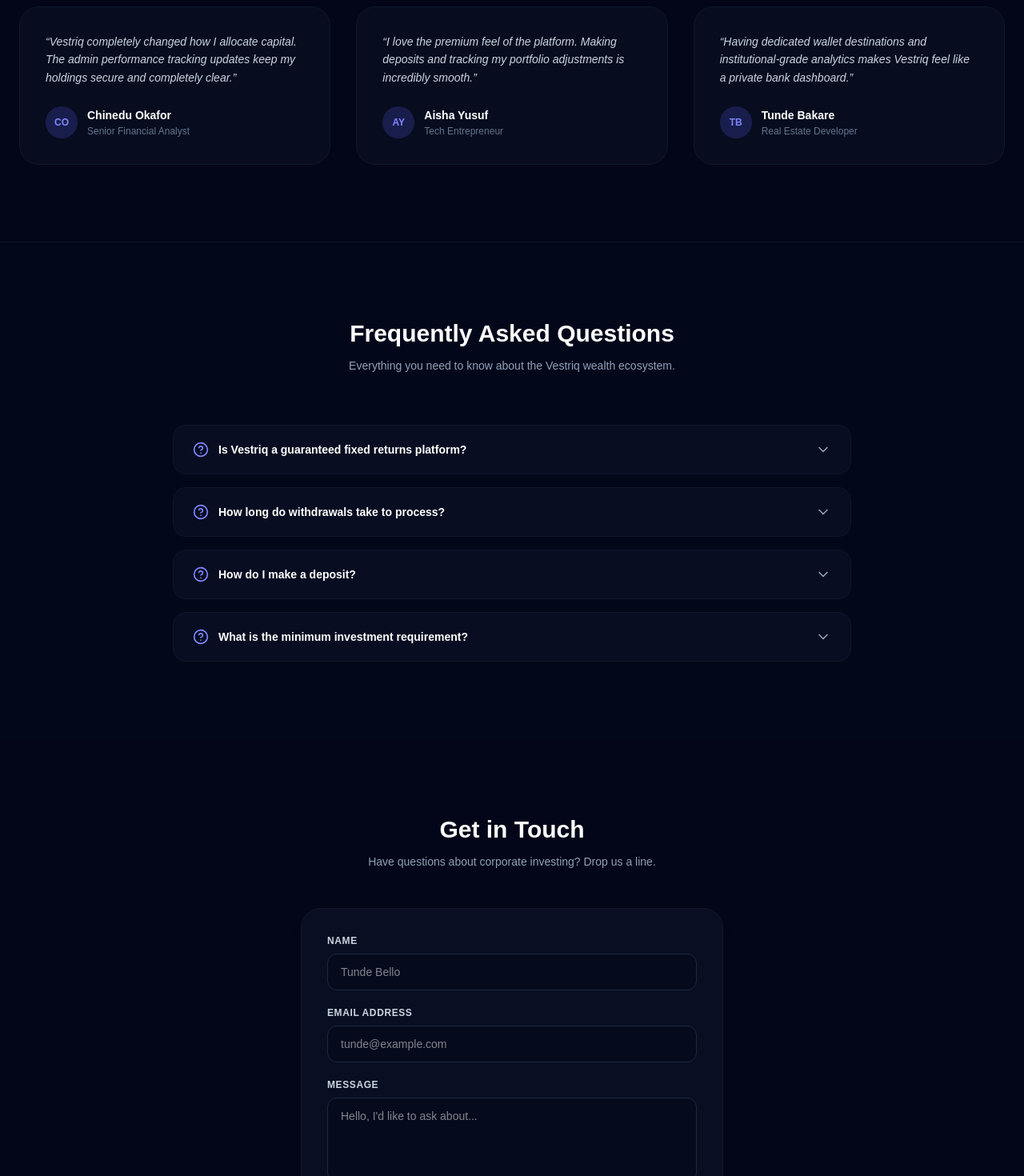
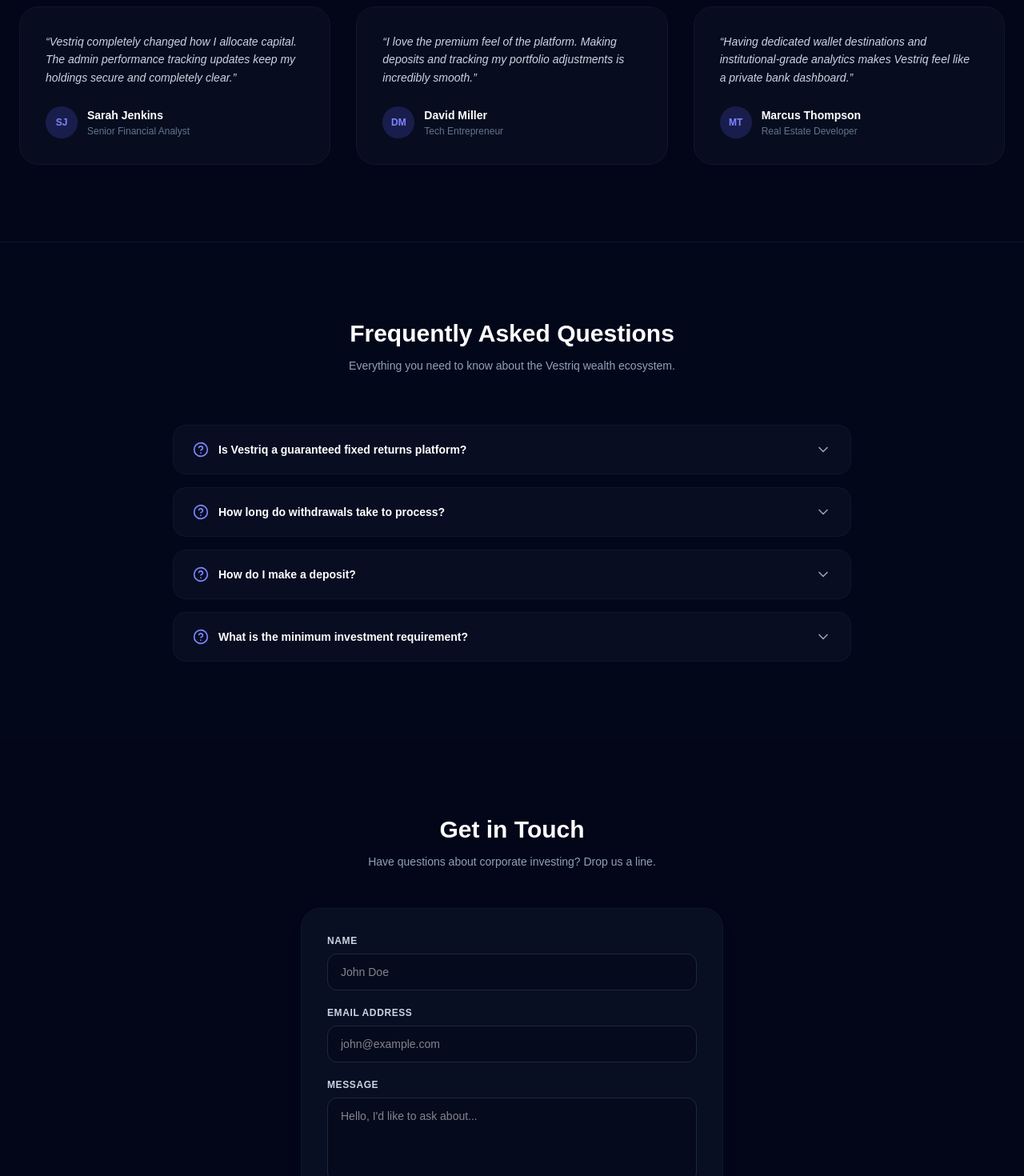
Before and after one commit to vestriq123/vestriq, a Next.js app: page / in a window 1280 px wide. Shown: the part 3180-4650 px from the top of the page at 80% size. Built offline with nearby package versions, Linux system fonts and the light colour scheme.

Commit message:
style: replace Nigerian names with American names in landing page testimonials and contact placeholders

```diff
--- a/src/app/page.tsx
+++ b/src/app/page.tsx
@@ -54,17 +54,17 @@
 
 const testimonials = [
   {
-    name: "Chinedu Okafor",
+    name: "Sarah Jenkins",
     role: "Senior Financial Analyst",
     text: "Vestriq completely changed how I allocate capital. The admin performance tracking updates keep my holdings secure and completely clear."
   },
   {
-    name: "Aisha Yusuf",
+    name: "David Miller",
     role: "Tech Entrepreneur",
     text: "I love the premium feel of the platform. Making deposits and tracking my portfolio adjustments is incredibly smooth."
   },
   {
-    name: "Tunde Bakare",
+    name: "Marcus Thompson",
     role: "Real Estate Developer",
     text: "Having dedicated wallet destinations and institutional-grade analytics makes Vestriq feel like a private bank dashboard."
   }
@@ -483,11 +483,11 @@
           >
             <div>
               <label className="block text-xs font-semibold text-slate-300 uppercase tracking-wider mb-2">Name</label>
-              <input type="text" required className="w-full bg-slate-950/50 border border-slate-800 rounded-xl px-4 py-3 text-sm focus:outline-none focus:border-indigo-500 transition-colors" placeholder="Tunde Bello" />
+              <input type="text" required className="w-full bg-slate-950/50 border border-slate-800 rounded-xl px-4 py-3 text-sm focus:outline-none focus:border-indigo-500 transition-colors" placeholder="John Doe" />
             </div>
             <div>
               <label className="block text-xs font-semibold text-slate-300 uppercase tracking-wider mb-2">Email Address</label>
-              <input type="email" required className="w-full bg-slate-950/50 border border-slate-800 rounded-xl px-4 py-3 text-sm focus:outline-none focus:border-indigo-500 transition-colors" placeholder="tunde@example.com" />
+              <input type="email" required className="w-full bg-slate-950/50 border border-slate-800 rounded-xl px-4 py-3 text-sm focus:outline-none focus:border-indigo-500 transition-colors" placeholder="john@example.com" />
             </div>
             <div>
               <label className="block text-xs font-semibold text-slate-300 uppercase tracking-wider mb-2">Message</label>
```
